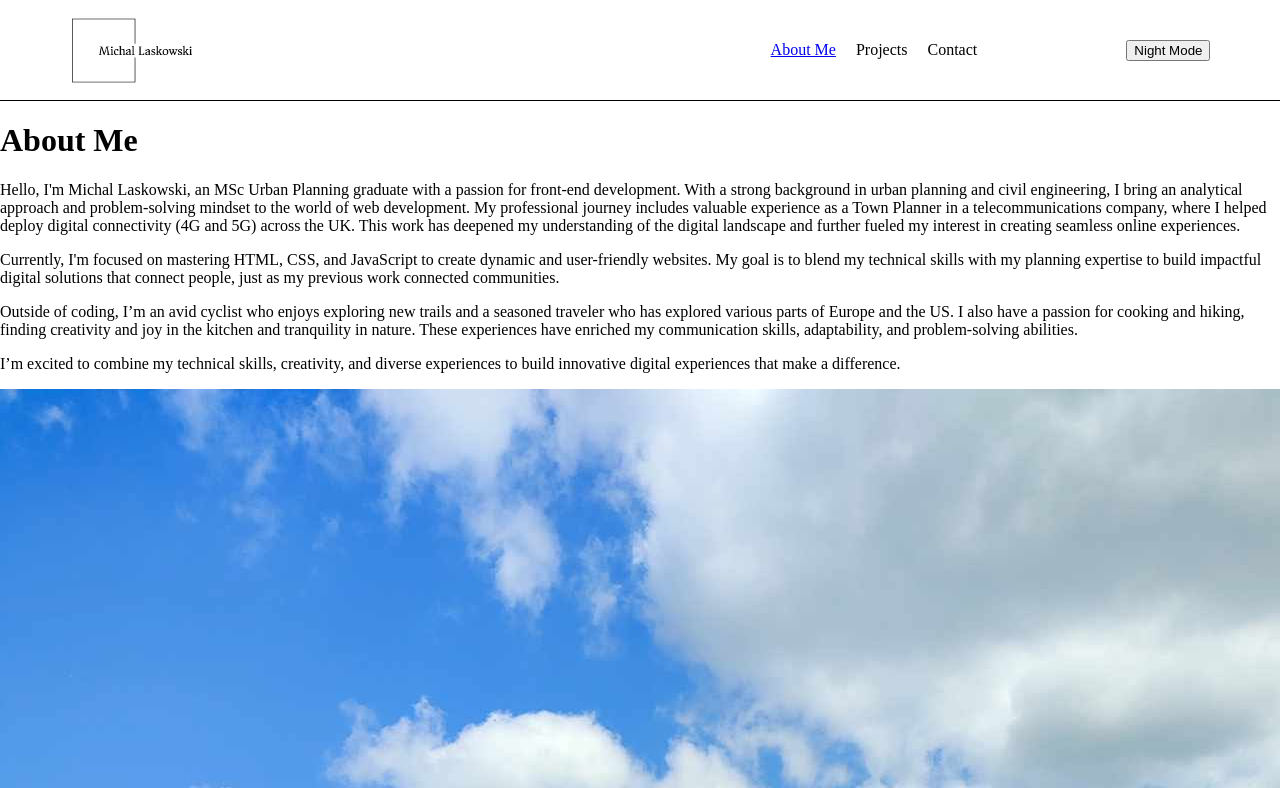
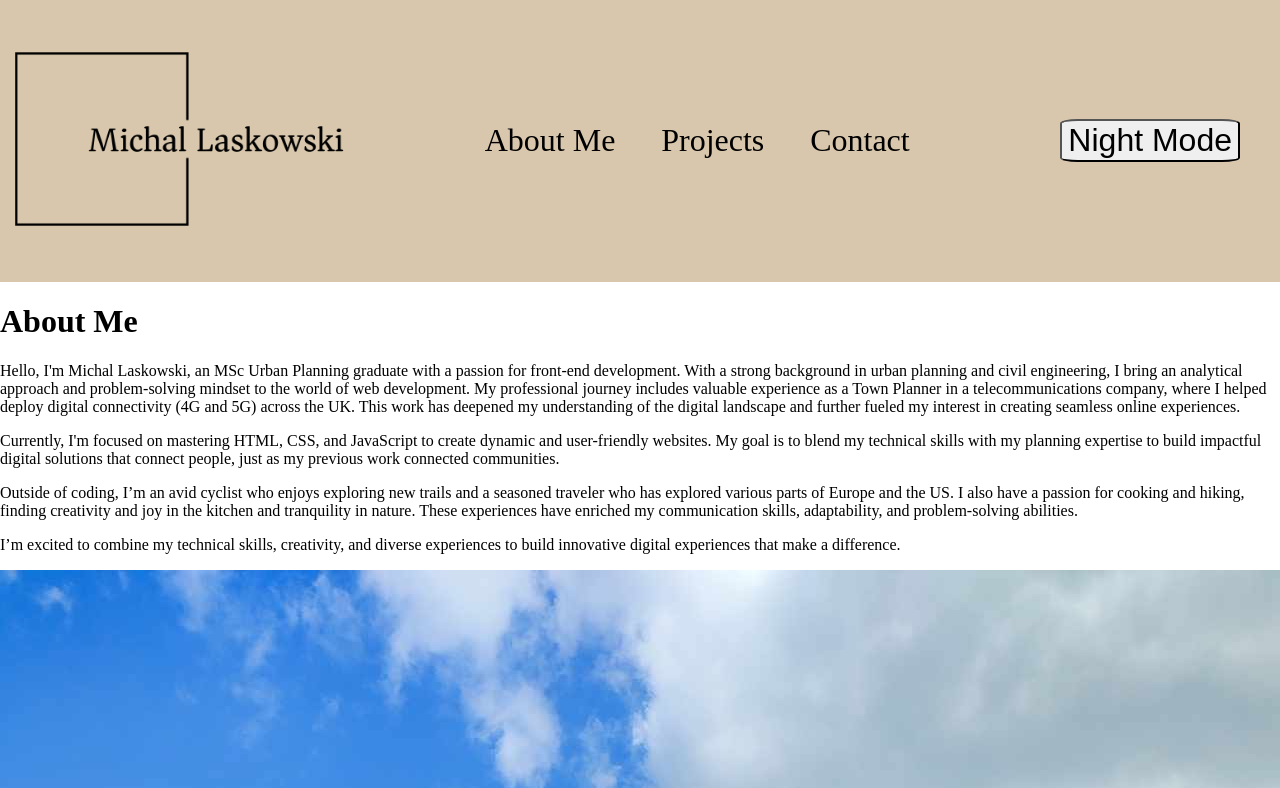
Before and after one commit to michal-has/Portfolio-1, a plain HTML site: page index.html in a window 1280 px wide. Shown: the top 788 px of the page. Drawn offline with Linux system fonts and the light colour scheme.

Commit message:
changes to nav bar

```diff
--- a/index.html
+++ b/index.html
@@ -9,7 +9,7 @@
 <body>
     <header class="navbar">
         <div class="logo">
-            <img src="./resources/michal-laskowski-high-resolution-logo-black-transparent.png" alt="logo">
+            <img src="./resources/michal-laskowski-high-resolution-logo-black-transparent.png" alt="">
         </div>
         <nav>
             <ul>
--- a/styles.css
+++ b/styles.css
@@ -1,32 +1,70 @@
 body {
     margin: 0;
 }
+
+/* Header Section for desktops */
+
 .navbar {
     display: flex;
+    margin: 0 auto;
     width: 100%;
     justify-content: space-around;
-    border-bottom: 1px solid black;
-    height: 100px;
+    height: auto;
     align-items: center;
+    background-color: #D8C7AC;
+    flex-wrap: wrap;
+    padding: 10px;
+    box-sizing: border-box;
 }
 
 .logo {
-    width: 40%;
-    height: 95%;
+    flex-basis: 15%;
+    flex-grow: 1;
+    height: auto;
+
 }
 
 .logo img {
     max-width: 100%;
-    height: 100%;
+    height: auto;
+}
+
+nav {
+    flex-basis: 33%;
+    display: flex;
+    flex-grow: 1;
+    justify-content: center;
+    margin: 10px 0;
 }
 
 nav ul {
-    display: inline-flex;
+    display: flex;
+    width: 100%;
+    justify-content: space-around;
+    padding-right: 20%;
 }
 
 ul li {
     padding: 0 10px;
     list-style-type: none;
+    font-size: 32px;
+}
+
+li a {
+    text-decoration: none;
+    color: black;
+}
+
+.button-mode {
+    padding-right: 30px;
+}
+
+button {
+    font-size: 32px;
+    flex-basis: 25%;
+    flex-grow: 1;
+    cursor: pointer;
+    border-radius: 10%;
 }
 
 footer {
```
